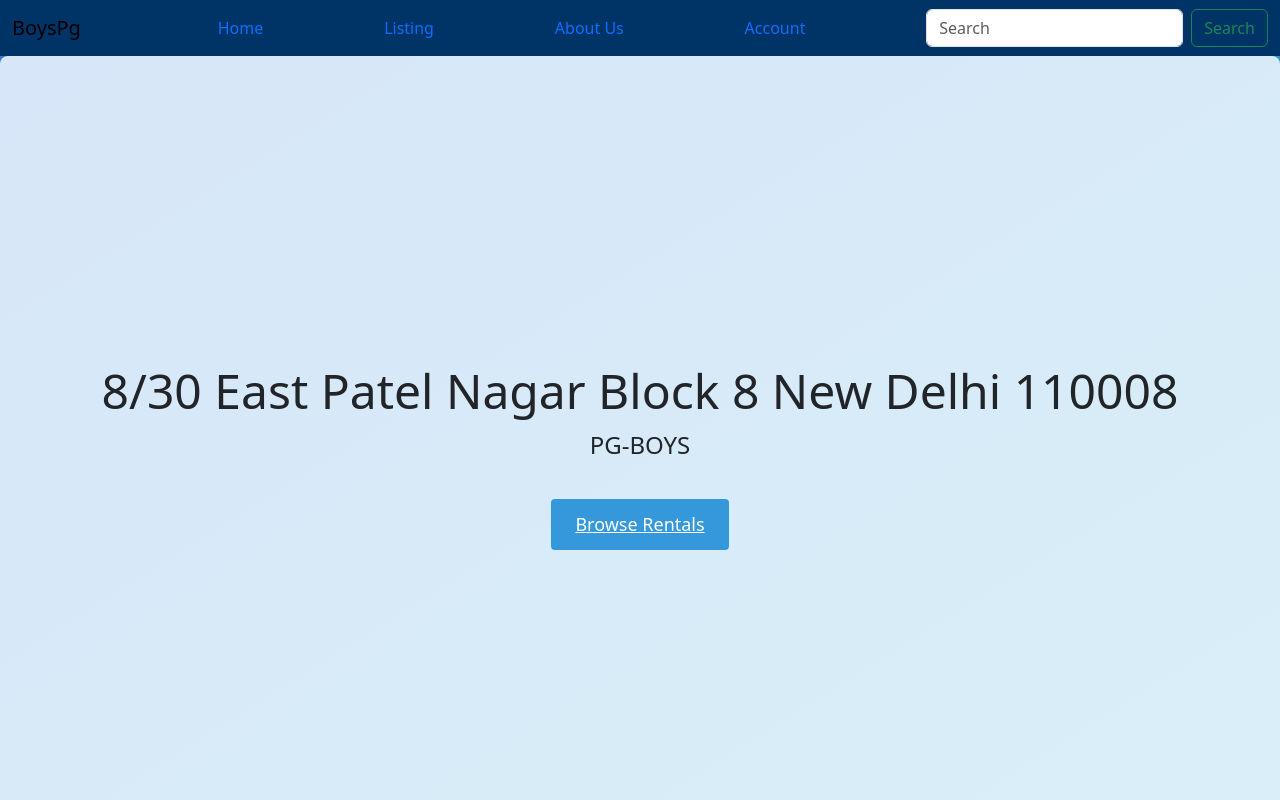
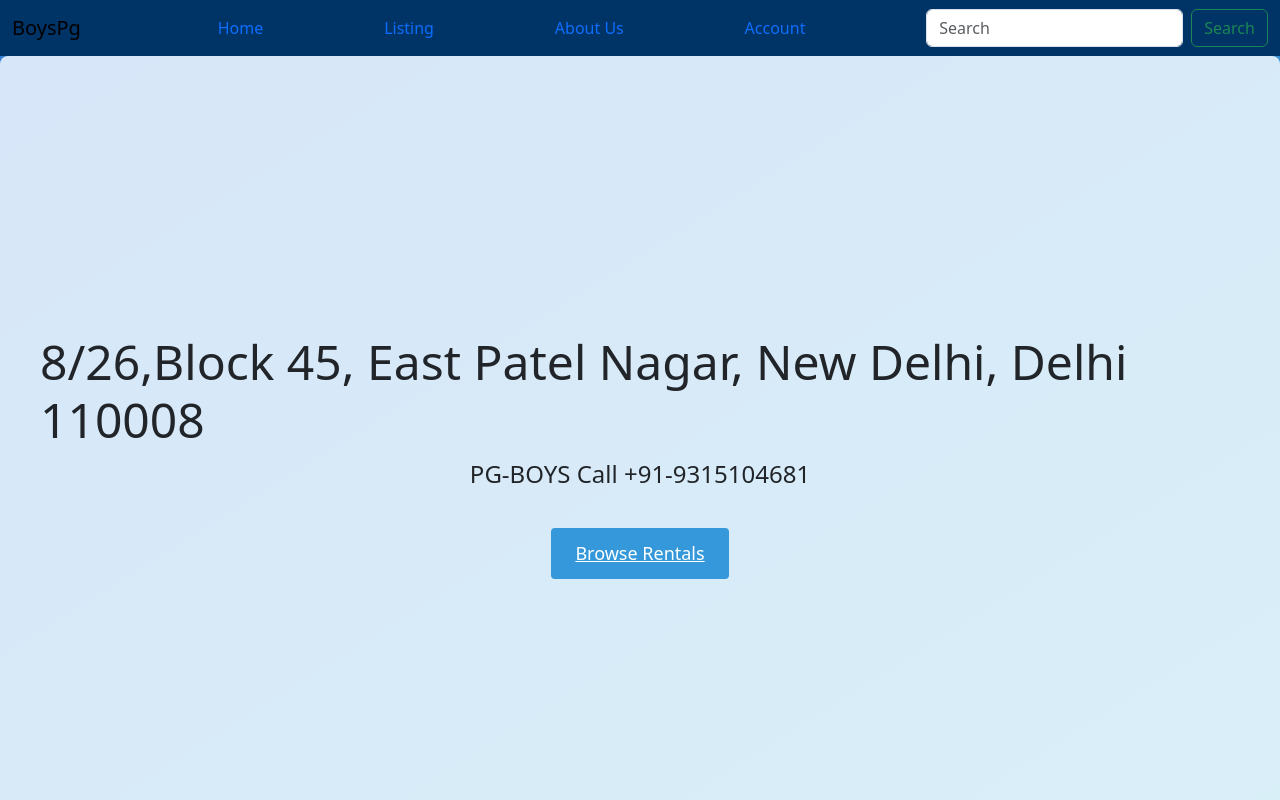
Before and after one commit to sehgaldhruv/GMB, a plain HTML site: page index.html in a window 1280 px wide. Shown: the top 800 px of the page. Drawn offline with nearby package versions, Linux system fonts and the light colour scheme.

Commit message:
Update index.html

```diff
--- a/index.html
+++ b/index.html
@@ -34,8 +34,9 @@
         <h1>Find a home you wish</h1>
     </div> -->
     <div class="renting-site">
-        <h1>8/30 East Patel Nagar Block 8 New Delhi 110008</h1>
-        <p>PG-BOYS </p>
+        <h1>8/26,Block 45, East Patel Nagar, New Delhi, Delhi 110008</h1>
+        <p>PG-BOYS
+          Call +91-9315104681</p>
         <a href="/listing.html" class="cta-button">Browse Rentals</a>
       </div>
     <!-- Demo Listing -->
```
